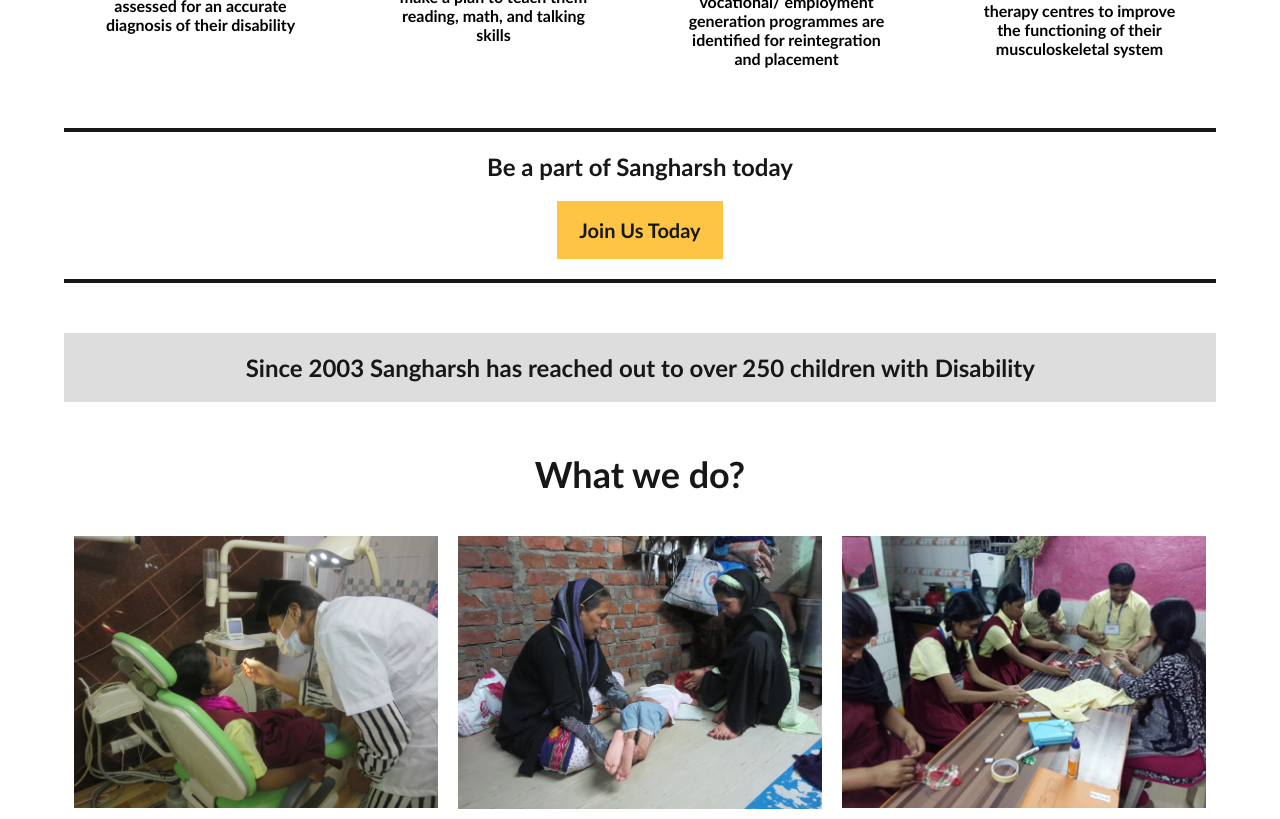
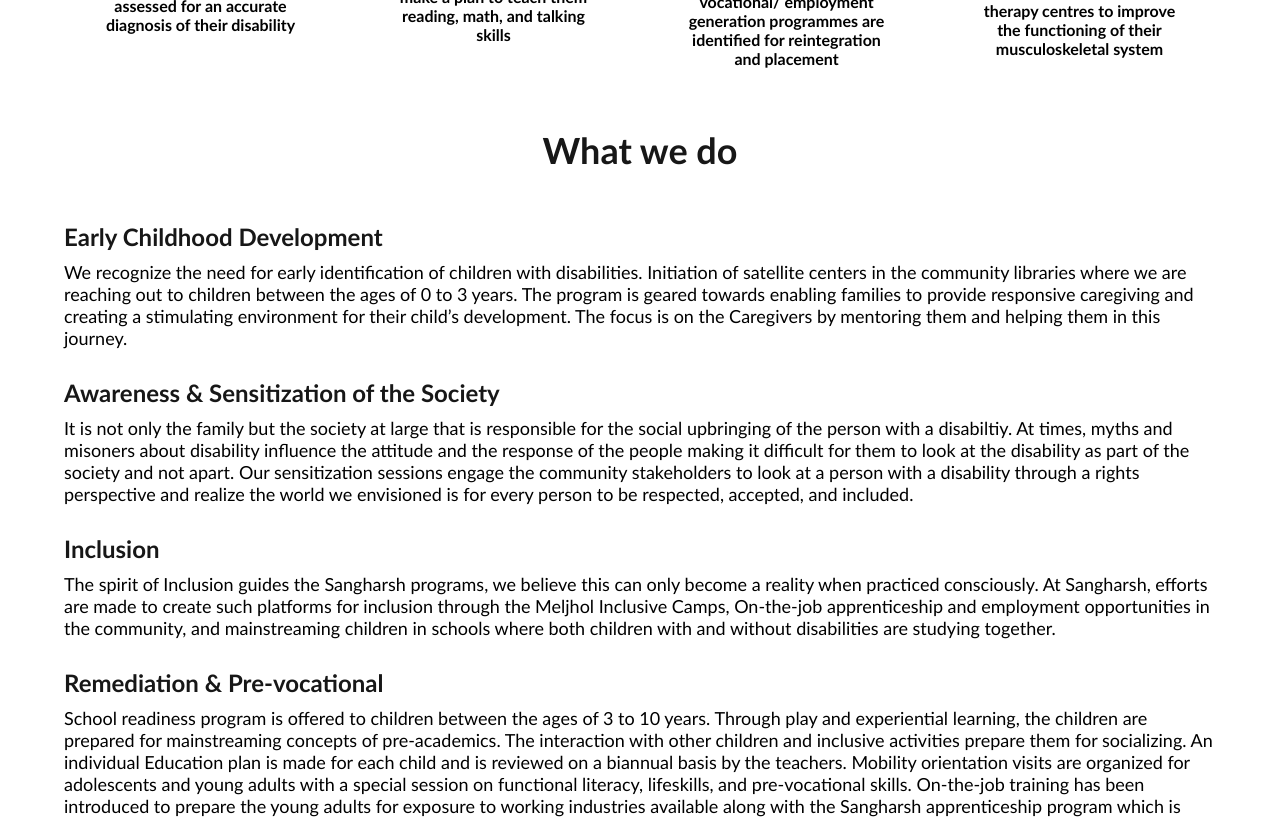
Before and after one commit to HardikShah563/sahyog-chehak, a React (Create React App) app: page /sahyog-jhula in a window 1280 px wide. Shown: the part 2360-3179 px from the top of the page. Built offline with nearby package versions, Linux system fonts and the light colour scheme; some icons are missing.

Commit message:
shifting what we do to sangharsh

```diff
--- a/src/pages/Sangharsh.jsx
+++ b/src/pages/Sangharsh.jsx
@@ -132,6 +132,28 @@
                 </div>
             </div>
 
+            <div className="w-90 margin-a-a margin-block-20">
+                <h1 className="heading txt-ctr margin-block-20">
+                    {sangharsh.paragraph3.title}
+                </h1>
+
+                <div className="margin-block-50">
+                    {sangharsh.paragraph3.paragraph.map((para) => (
+                        <div className="margin-block-10">
+                            {para.title && (
+                                <div className="margin-block-10 small-heading">
+                                    <b>{para.title}</b>
+                                </div>
+                            )}
+                            <div className="para-text font-normal">
+                                {para.text}
+                            </div>
+                            <br />
+                        </div>
+                    ))}
+                </div>
+            </div>
+
             <div className="margin-block-50">
                 <hr className="dark-hr" />
                 <div className="w-90 margin-a-a margin-block-20">
@@ -139,7 +161,7 @@
                     <div className="flex justify-ctr">
                         <button
                             className="dark-button"
-                            onClick={() => {window.scrollTo(0,0); navigate("/join-us")}}
+                            onClick={() => { window.scrollTo(0, 0); navigate("/join-us") }}
                         >Join Us Today</button>
                     </div>
                 </div>
```
Also changed, not shown: src/data.json.
